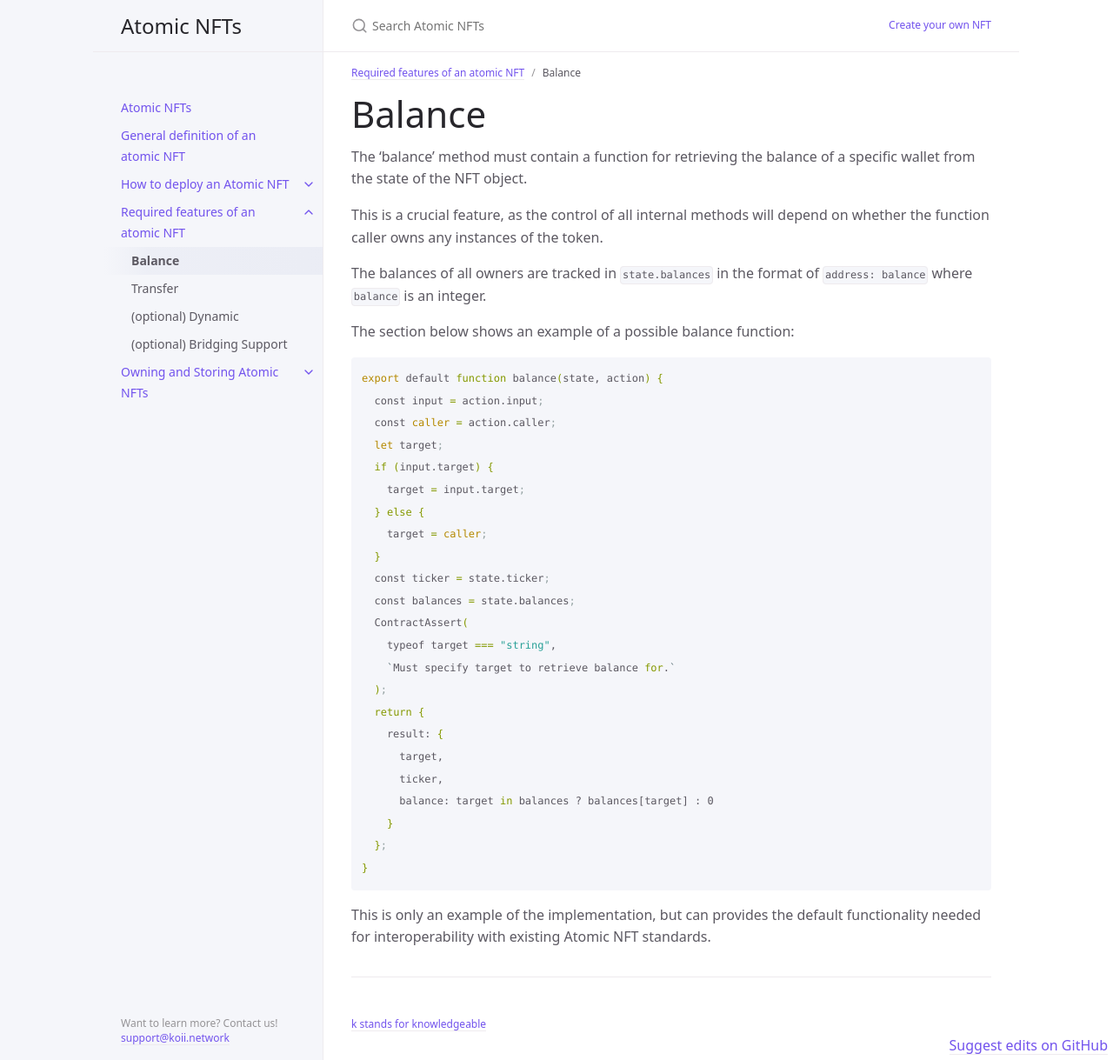
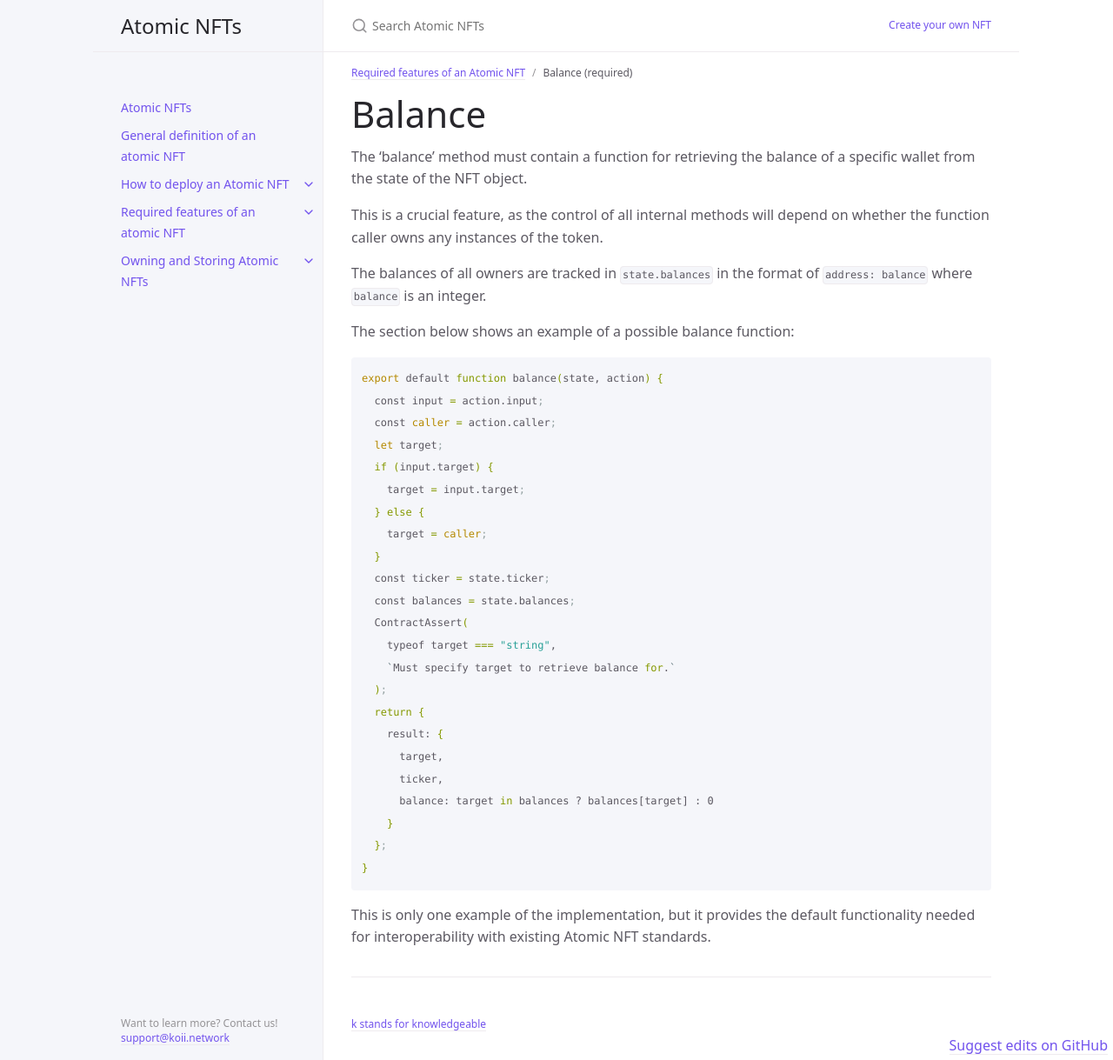
Before and after one commit to atomic-nfts/site, a Jekyll site: the page built from docs/Required-features-of-an-atomic-NFT/Balance.md, in a window 1280 px wide and 1219 px high. Shown: the whole window at 87% size. Built offline with Jekyll 4.4.1, drawn with Linux system fonts in a browser that asks for light colours.

Commit message:
Update Balance.md
add "(required)" to Title, minor language edits

````diff
--- a/docs/Required-features-of-an-atomic-NFT/Balance.md
+++ b/docs/Required-features-of-an-atomic-NFT/Balance.md
@@ -1,8 +1,8 @@
 ---
 layout: default
 slideId: Balance
-title: Balance
-parent: Required features of an atomic NFT
+title: Balance (required)
+parent: Required features of an Atomic NFT
 nav_order: 1
 ---
 ## Balance
@@ -42,4 +42,4 @@
 }
 ```
 
-This is only an example of the implementation, but can provides the default functionality needed for interoperability with existing Atomic NFT standards.
+This is only one example of the implementation, but it provides the default functionality needed for interoperability with existing Atomic NFT standards.
````
